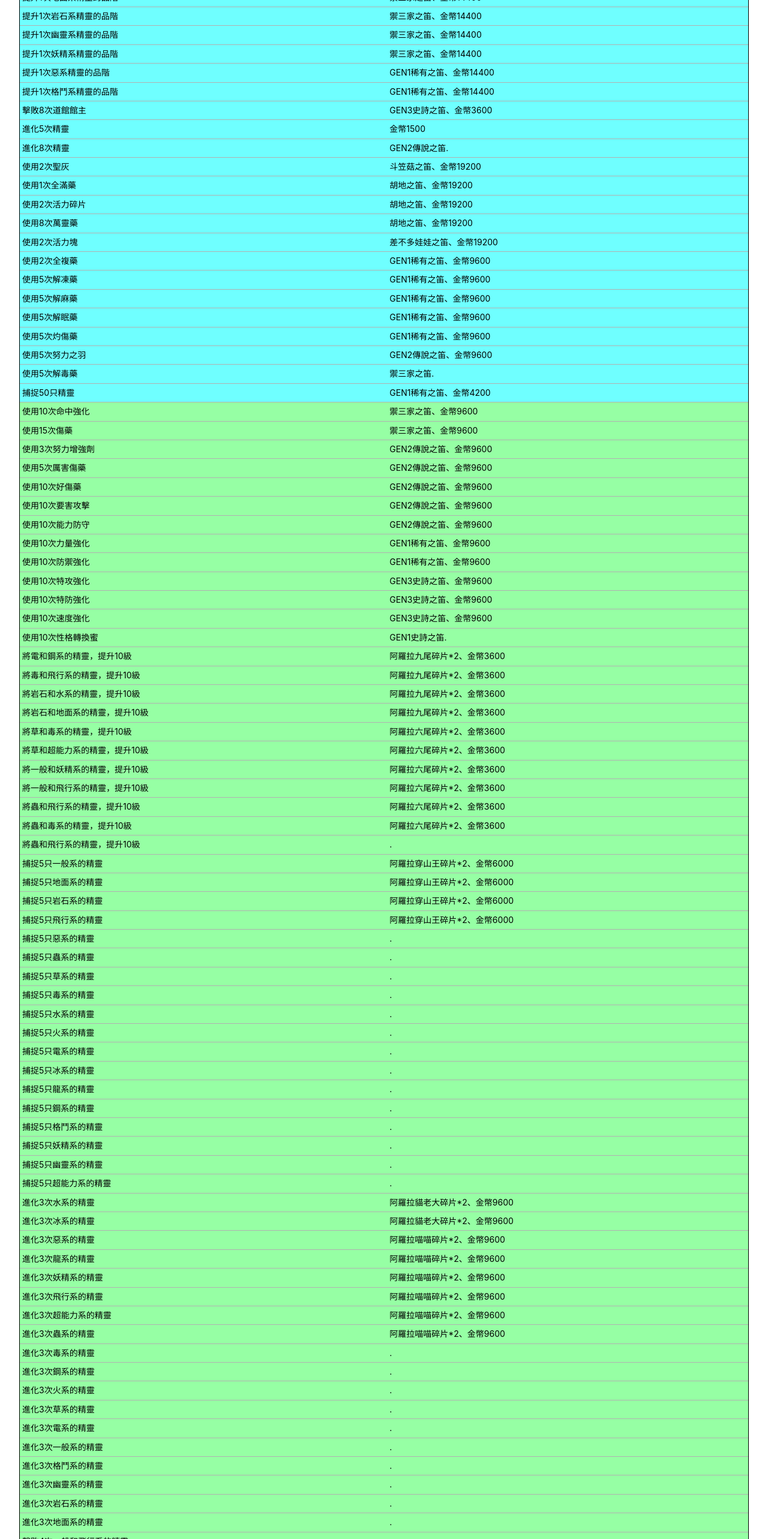
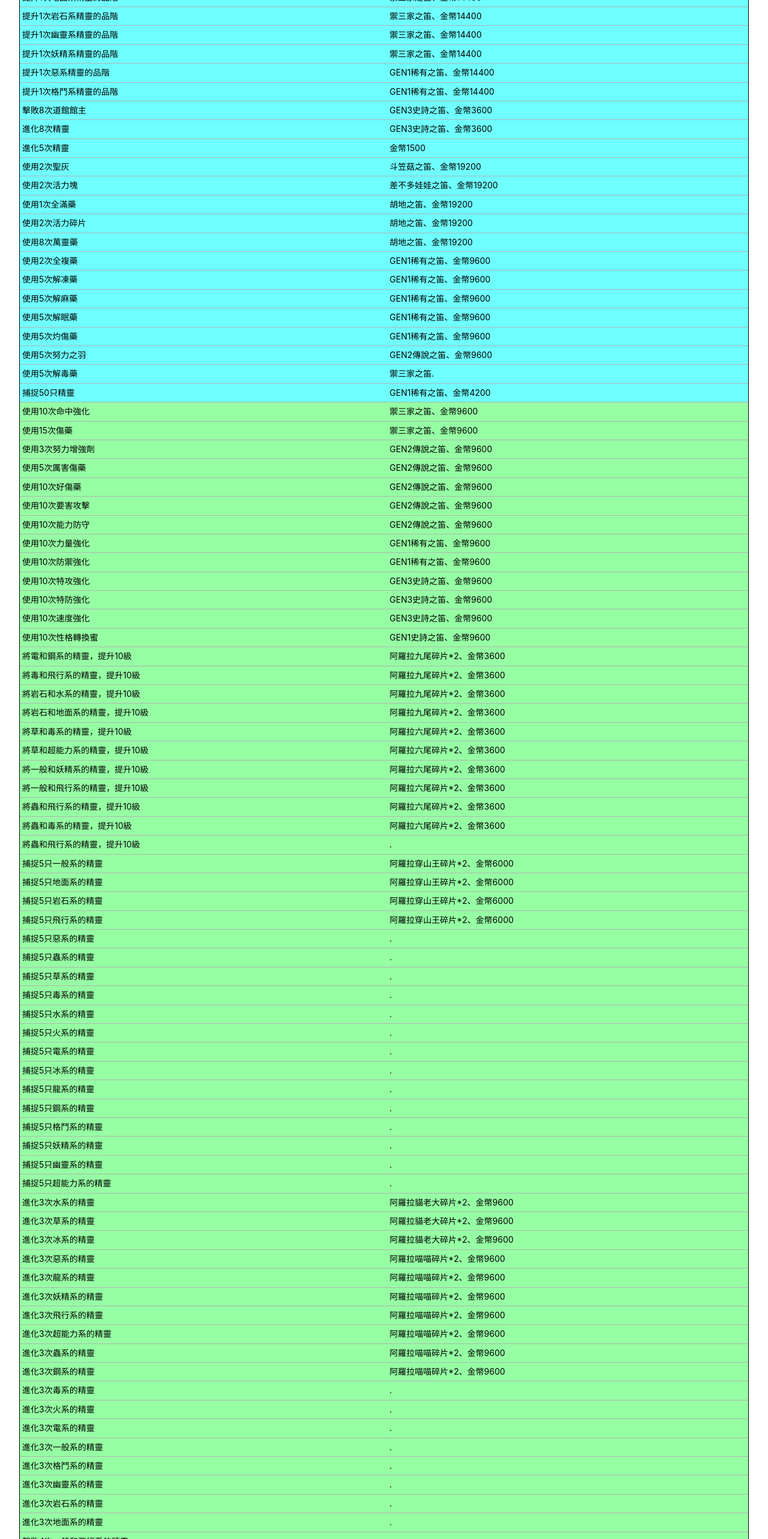
Before and after one commit to tom00502/pokemon-adventurer, a Vue app: page /fieldwork in a window 1280 px wide. Shown: the part 1792-4358 px from the top of the page at 60% size. Built offline with nearby package versions, Linux system fonts and the light colour scheme; no server answers.

Commit message:
update data

```diff
--- a/src/views/fieldwork.vue
+++ b/src/views/fieldwork.vue
@@ -264,19 +264,23 @@ const table = [
         level: 'rare',
     },
     {
+        work: '進化8次精靈',
+        award: ['GEN3史詩之笛', '金幣3600'],
+        level: 'rare',
+    },
+    {
         work: '進化5次精靈',
         award: ['金幣1500'],
         level: 'rare',
     },
     {
-        work: '進化8次精靈',
-        award: ['GEN2傳說之笛'],
+        work: '使用2次聖灰',
+        award: ['斗笠菇之笛', '金幣19200'],
         level: 'rare',
-        checkAward: false,
     },
     {
-        work: '使用2次聖灰',
-        award: ['斗笠菇之笛', '金幣19200'],
+        work: '使用2次活力塊',
+        award: ['差不多娃娃之笛', '金幣19200'],
         level: 'rare',
     },
     {
@@ -292,11 +296,6 @@ const table = [
     {
         work: '使用8次萬靈藥',
         award: ['胡地之笛', '金幣19200'],
-        level: 'rare',
-    },
-    {
-        work: '使用2次活力塊',
-        award: ['差不多娃娃之笛', '金幣19200'],
         level: 'rare',
     },
     {
@@ -402,9 +401,8 @@ const table = [
     },
     {
         work: '使用10次性格轉換蜜',
-        award: ['GEN1史詩之笛'],
+        award: ['GEN1史詩之笛', '金幣9600'],
         level: 'great',
-        checkAward: false,
     },
     {
         work: '將電和鋼系的精靈，提升10級',
@@ -522,6 +520,11 @@ const table = [
         level: 'great',
     },
     {
+        work: '進化3次草系的精靈',
+        award: ['阿羅拉貓老大碎片*2', '金幣9600'],
+        level: 'great',
+    },
+    {
         work: '進化3次冰系的精靈',
         award: ['阿羅拉貓老大碎片*2', '金幣9600'],
         level: 'great',
@@ -556,10 +559,13 @@ const table = [
         award: ['阿羅拉喵喵碎片*2', '金幣9600'],
         level: 'great',
     },
+    {
+        work: '進化3次鋼系的精靈',
+        award: ['阿羅拉喵喵碎片*2', '金幣9600'],
+        level: 'great',
+    },
     { work: '進化3次毒系的精靈', award: [], level: 'great', checkAward: false },
-    { work: '進化3次鋼系的精靈', award: [], level: 'great', checkAward: false },
     { work: '進化3次火系的精靈', award: [], level: 'great', checkAward: false },
-    { work: '進化3次草系的精靈', award: [], level: 'great', checkAward: false },
     { work: '進化3次電系的精靈', award: [], level: 'great', checkAward: false },
     {
         work: '進化3次一般系的精靈',
--- a/src/views/pokoQ&A.vue
+++ b/src/views/pokoQ&A.vue
@@ -62,7 +62,7 @@ const table = {
         { question: '以下哪種屬性不被格鬥系克制?', answer: '飞行系' },
         { question: '妖精系克制下面哪種屬性?', answer: '格斗系、龙系、恶系' },
         { question: '飛行系克制下麵那3種屬性', answer: '格鬥系、蟲系、草系' },
-        { question: '草系克制下麵那3種屬性', answer: '地面系、岩石系、水系' },
+        { question: '草系克制下麵那3種屬性?', answer: '地面系、岩石系、水系' },
         { question: '水系克制下麵那3種屬性', answer: '地面系、岩石系、火系' },
         { question: '蟲系克制下麵那3種屬性', answer: '超能系、草系、惡系' },
         { question: '惡系克制下麵那2中屬性?', answer: '幽灵系、超能力系' },
```
